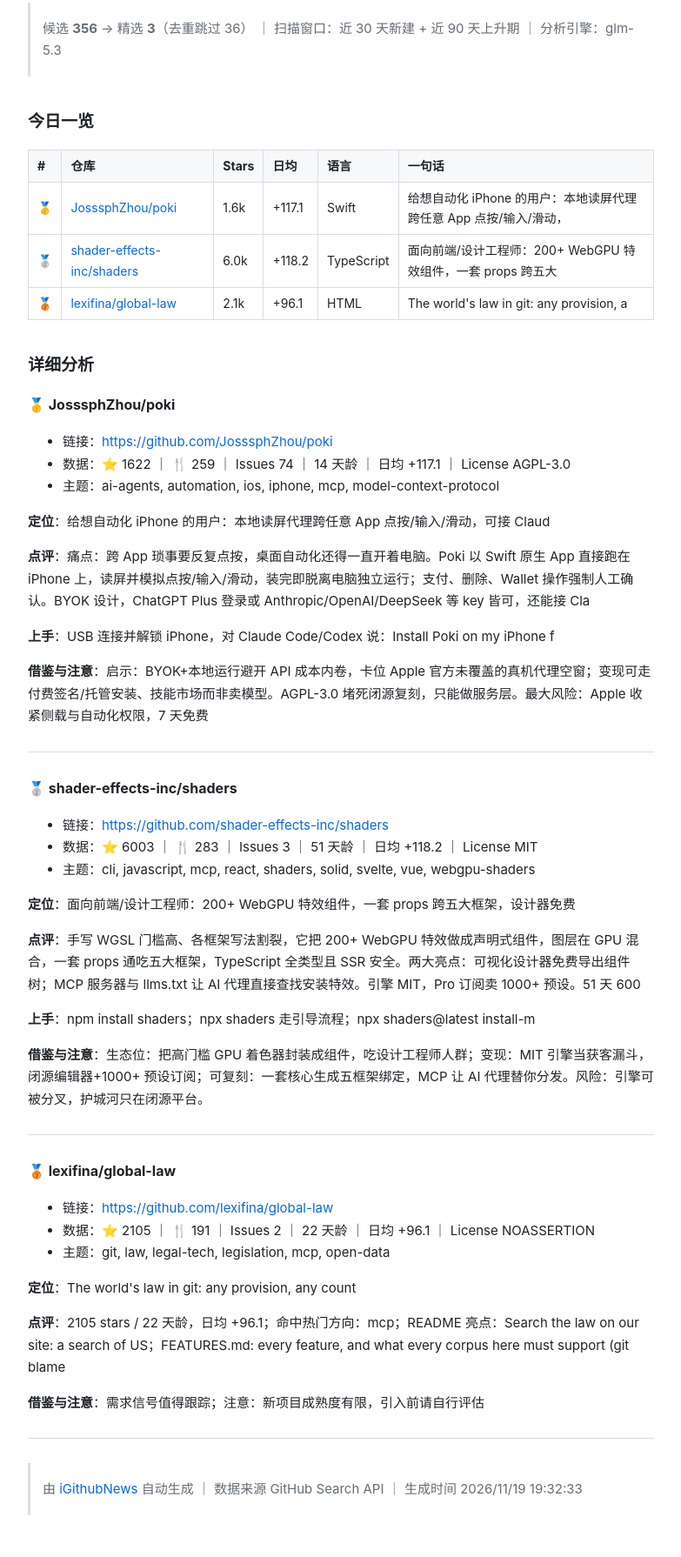
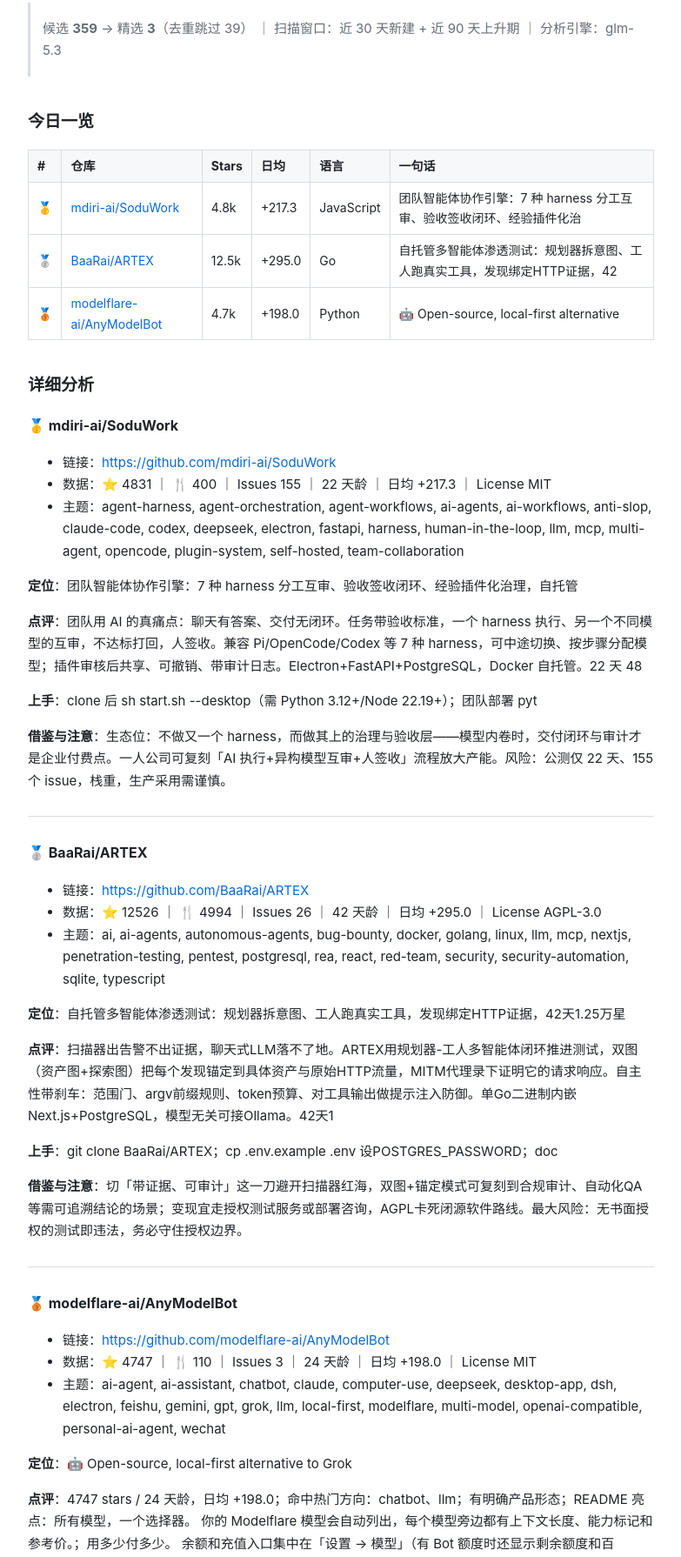
Before and after one commit to coolyi/ai-github-news, a plain HTML site: page index.html in a window 1280 px wide. Shown: the part 437-2227 px from the top of the page at 87% size, without its empty margins (248-1031 px from the left). Drawn offline with Linux system fonts and the light colour scheme.

Commit message:
发布 2026-11-20 日报 [skip ci]

```diff
--- a/index.html
+++ b/index.html
@@ -1,7 +1,7 @@
 <!doctype html>
 <html lang="zh-CN"><head>
 <meta charset="utf-8"><meta name="viewport" content="width=device-width,initial-scale=1">
-<title>GitHub AI 应用日报 · 2026年11月19日</title>
+<title>GitHub AI 应用日报 · 2026年11月20日</title>
 <style>
 :root { --fg:#1f2328; --muted:#656d76; --border:#d8dee4; --bg:#fff; --card:#f6f8fa; --accent:#0969da; }
 @media (prefers-color-scheme: dark) {
@@ -35,15 +35,15 @@ footer.site { margin-top:48px; color:var(--muted); font-size:13px; border-top:1p
 </head><body><main>
 <header class="site">
   <div class="kicker">iGithubNews · 每日 GitHub AI 新星榜</div>
-  <h1>2026年11月19日</h1>
-  <div class="sub">星期四 · Top 10 新兴 AI 应用 · 12 维度结构化分析</div>
+  <h1>2026年11月20日</h1>
+  <div class="sub">星期五 · Top 10 新兴 AI 应用 · 12 维度结构化分析</div>
 </header>
-<nav class="archive"><h2>往期归档</h2><ul><li><a href="./2026-11-19.html">2026年11月19日</a>　👈 今日</li>
+<nav class="archive"><h2>往期归档</h2><ul><li><a href="./2026-11-19.html">2026年11月19日</a></li>
 <li><a href="./2026-11-18.html">2026年11月18日</a></li>
 <li><a href="./2026-11-17.html">2026年11月17日</a></li></ul></nav>
-<article><h1>GitHub AI 应用日报 · 2026-11-19</h1>
+<article><h1>GitHub AI 应用日报 · 2026-11-20</h1>
 <blockquote>
-<p>候选 <strong>356</strong> → 精选 <strong>3</strong>（去重跳过 36） ｜ 扫描窗口：近 30 天新建 + 近 90 天上升期 ｜ 分析引擎：glm-5.3</p>
+<p>候选 <strong>359</strong> → 精选 <strong>3</strong>（去重跳过 39） ｜ 扫描窗口：近 30 天新建 + 近 90 天上升期 ｜ 分析引擎：glm-5.3</p>
 </blockquote>
 <h2>今日一览</h2>
 <table>
@@ -59,64 +59,65 @@ footer.site { margin-top:48px; color:var(--muted); font-size:13px; border-top:1p
 </thead>
 <tbody><tr>
 <td>🥇</td>
-<td><a href="https://github.com/JosssphZhou/poki">JosssphZhou/poki</a></td>
-<td>1.6k</td>
-<td>+117.1</td>
-<td>Swift</td>
-<td>给想自动化 iPhone 的用户：本地读屏代理跨任意 App 点按/输入/滑动，</td>
+<td><a href="https://github.com/mdiri-ai/SoduWork">mdiri-ai/SoduWork</a></td>
+<td>4.8k</td>
+<td>+217.3</td>
+<td>JavaScript</td>
+<td>团队智能体协作引擎：7 种 harness 分工互审、验收签收闭环、经验插件化治</td>
 </tr>
 <tr>
 <td>🥈</td>
-<td><a href="https://github.com/shader-effects-inc/shaders">shader-effects-inc/shaders</a></td>
-<td>6.0k</td>
-<td>+118.2</td>
-<td>TypeScript</td>
-<td>面向前端/设计工程师：200+ WebGPU 特效组件，一套 props 跨五大</td>
+<td><a href="https://github.com/BaaRai/ARTEX">BaaRai/ARTEX</a></td>
+<td>12.5k</td>
+<td>+295.0</td>
+<td>Go</td>
+<td>自托管多智能体渗透测试：规划器拆意图、工人跑真实工具，发现绑定HTTP证据，42</td>
 </tr>
 <tr>
 <td>🥉</td>
-<td><a href="https://github.com/lexifina/global-law">lexifina/global-law</a></td>
-<td>2.1k</td>
-<td>+96.1</td>
-<td>HTML</td>
-<td>The world&#39;s law in git: any provision, a</td>
+<td><a href="https://github.com/modelflare-ai/AnyModelBot">modelflare-ai/AnyModelBot</a></td>
+<td>4.7k</td>
+<td>+198.0</td>
+<td>Python</td>
+<td>🤖 Open-source, local-first alternative</td>
 </tr>
 </tbody></table>
 <h2>详细分析</h2>
-<h3>🥇 JosssphZhou/poki</h3>
+<h3>🥇 mdiri-ai/SoduWork</h3>
 <ul>
-<li>链接：<a href="https://github.com/JosssphZhou/poki">https://github.com/JosssphZhou/poki</a></li>
-<li>数据：⭐ 1622 ｜ 🍴 259 ｜ Issues 74 ｜ 14 天龄 ｜ 日均 +117.1 ｜ License AGPL-3.0</li>
-<li>主题：ai-agents, automation, ios, iphone, mcp, model-context-protocol</li>
+<li>链接：<a href="https://github.com/mdiri-ai/SoduWork">https://github.com/mdiri-ai/SoduWork</a></li>
+<li>数据：⭐ 4831 ｜ 🍴 400 ｜ Issues 155 ｜ 22 天龄 ｜ 日均 +217.3 ｜ License MIT</li>
+<li>主题：agent-harness, agent-orchestration, agent-workflows, ai-agents, ai-workflows, anti-slop, claude-code, codex, deepseek, electron, fastapi, harness, human-in-the-loop, llm, mcp, multi-agent, opencode, plugin-system, self-hosted, team-collaboration</li>
 </ul>
-<p><strong>定位</strong>：给想自动化 iPhone 的用户：本地读屏代理跨任意 App 点按/输入/滑动，可接 Claud</p>
-<p><strong>点评</strong>：痛点：跨 App 琐事要反复点按，桌面自动化还得一直开着电脑。Poki 以 Swift 原生 App 直接跑在 iPhone 上，读屏并模拟点按/输入/滑动，装完即脱离电脑独立运行；支付、删除、Wallet 操作强制人工确认。BYOK 设计，ChatGPT Plus 登录或 Anthropic/OpenAI/DeepSeek 等 key 皆可，还能接 Cla</p>
-<p><strong>上手</strong>：USB 连接并解锁 iPhone，对 Claude Code/Codex 说：Install Poki on my iPhone f</p>
-<p><strong>借鉴与注意</strong>：启示：BYOK+本地运行避开 API 成本内卷，卡位 Apple 官方未覆盖的真机代理空窗；变现可走付费签名/托管安装、技能市场而非卖模型。AGPL-3.0 堵死闭源复刻，只能做服务层。最大风险：Apple 收紧侧载与自动化权限，7 天免费</p>
+<p><strong>定位</strong>：团队智能体协作引擎：7 种 harness 分工互审、验收签收闭环、经验插件化治理，自托管</p>
+<p><strong>点评</strong>：团队用 AI 的真痛点：聊天有答案、交付无闭环。任务带验收标准，一个 harness 执行、另一个不同模型的互审，不达标打回，人签收。兼容 Pi/OpenCode/Codex 等 7 种 harness，可中途切换、按步骤分配模型；插件审核后共享、可撤销、带审计日志。Electron+FastAPI+PostgreSQL，Docker 自托管。22 天 48</p>
+<p><strong>上手</strong>：clone 后 sh start.sh --desktop（需 Python 3.12+/Node 22.19+）；团队部署 pyt</p>
+<p><strong>借鉴与注意</strong>：生态位：不做又一个 harness，而做其上的治理与验收层——模型内卷时，交付闭环与审计才是企业付费点。一人公司可复刻「AI 执行+异构模型互审+人签收」流程放大产能。风险：公测仅 22 天、155 个 issue，栈重，生产采用需谨慎。</p>
 <hr>
-<h3>🥈 shader-effects-inc/shaders</h3>
+<h3>🥈 BaaRai/ARTEX</h3>
 <ul>
-<li>链接：<a href="https://github.com/shader-effects-inc/shaders">https://github.com/shader-effects-inc/shaders</a></li>
-<li>数据：⭐ 6003 ｜ 🍴 283 ｜ Issues 3 ｜ 51 天龄 ｜ 日均 +118.2 ｜ License MIT</li>
-<li>主题：cli, javascript, mcp, react, shaders, solid, svelte, vue, webgpu-shaders</li>
+<li>链接：<a href="https://github.com/BaaRai/ARTEX">https://github.com/BaaRai/ARTEX</a></li>
+<li>数据：⭐ 12526 ｜ 🍴 4994 ｜ Issues 26 ｜ 42 天龄 ｜ 日均 +295.0 ｜ License AGPL-3.0</li>
+<li>主题：ai, ai-agents, autonomous-agents, bug-bounty, docker, golang, linux, llm, mcp, nextjs, penetration-testing, pentest, postgresql, rea, react, red-team, security, security-automation, sqlite, typescript</li>
 </ul>
-<p><strong>定位</strong>：面向前端/设计工程师：200+ WebGPU 特效组件，一套 props 跨五大框架，设计器免费</p>
-<p><strong>点评</strong>：手写 WGSL 门槛高、各框架写法割裂，它把 200+ WebGPU 特效做成声明式组件，图层在 GPU 混合，一套 props 通吃五大框架，TypeScript 全类型且 SSR 安全。两大亮点：可视化设计器免费导出组件树；MCP 服务器与 llms.txt 让 AI 代理直接查找安装特效。引擎 MIT，Pro 订阅卖 1000+ 预设。51 天 600</p>
-<p><strong>上手</strong>：npm install shaders；npx shaders 走引导流程；npx shaders@latest install-m</p>
-<p><strong>借鉴与注意</strong>：生态位：把高门槛 GPU 着色器封装成组件，吃设计工程师人群；变现：MIT 引擎当获客漏斗，闭源编辑器+1000+ 预设订阅；可复刻：一套核心生成五框架绑定，MCP 让 AI 代理替你分发。风险：引擎可被分叉，护城河只在闭源平台。</p>
+<p><strong>定位</strong>：自托管多智能体渗透测试：规划器拆意图、工人跑真实工具，发现绑定HTTP证据，42天1.25万星</p>
+<p><strong>点评</strong>：扫描器出告警不出证据，聊天式LLM落不了地。ARTEX用规划器-工人多智能体闭环推进测试，双图（资产图+探索图）把每个发现锚定到具体资产与原始HTTP流量，MITM代理录下证明它的请求响应。自主性带刹车：范围门、argv前缀规则、token预算、对工具输出做提示注入防御。单Go二进制内嵌Next.js+PostgreSQL，模型无关可接Ollama。42天1</p>
+<p><strong>上手</strong>：git clone BaaRai/ARTEX；cp .env.example .env 设POSTGRES_PASSWORD；doc</p>
+<p><strong>借鉴与注意</strong>：切「带证据、可审计」这一刀避开扫描器红海，双图+锚定模式可复刻到合规审计、自动化QA等需可追溯结论的场景；变现宜走授权测试服务或部署咨询，AGPL卡死闭源软件路线。最大风险：无书面授权的测试即违法，务必守住授权边界。</p>
 <hr>
-<h3>🥉 lexifina/global-law</h3>
+<h3>🥉 modelflare-ai/AnyModelBot</h3>
 <ul>
-<li>链接：<a href="https://github.com/lexifina/global-law">https://github.com/lexifina/global-law</a></li>
-<li>数据：⭐ 2105 ｜ 🍴 191 ｜ Issues 2 ｜ 22 天龄 ｜ 日均 +96.1 ｜ License NOASSERTION</li>
-<li>主题：git, law, legal-tech, legislation, mcp, open-data</li>
+<li>链接：<a href="https://github.com/modelflare-ai/AnyModelBot">https://github.com/modelflare-ai/AnyModelBot</a></li>
+<li>数据：⭐ 4747 ｜ 🍴 110 ｜ Issues 3 ｜ 24 天龄 ｜ 日均 +198.0 ｜ License MIT</li>
+<li>主题：ai-agent, ai-assistant, chatbot, claude, computer-use, deepseek, desktop-app, dsh, electron, feishu, gemini, gpt, grok, llm, local-first, modelflare, multi-model, openai-compatible, personal-ai-agent, wechat</li>
 </ul>
-<p><strong>定位</strong>：The world&#39;s law in git: any provision, any count</p>
-<p><strong>点评</strong>：2105 stars / 22 天龄，日均 +96.1；命中热门方向：mcp；README 亮点：Search the law on our site: a search of US；FEATURES.md: every feature, and what every corpus here must support (git blame</p>
-<p><strong>借鉴与注意</strong>：需求信号值得跟踪；注意：新项目成熟度有限，引入前请自行评估</p>
+<p><strong>定位</strong>：🤖 Open-source, local-first alternative to Grok </p>
+<p><strong>点评</strong>：4747 stars / 24 天龄，日均 +198.0；命中热门方向：chatbot、llm；有明确产品形态；README 亮点：所有模型，一个选择器。 你的 Modelflare 模型会自动列出，每个模型旁边都有上下文长度、能力标记和参考价。；用多少付多少。 余额和充值入口集中在「设置 → 模型」（有 Bot 额度时还显示剩余额度和百</p>
+<p><strong>上手</strong>：README 提供 Quick Start / 安装指引</p>
+<p><strong>借鉴与注意</strong>：产品化思路可复刻；注意：新项目成熟度有限，引入前请自行评估</p>
 <hr>
 <blockquote>
-<p>由 <a href="https://github.com/">iGithubNews</a> 自动生成 ｜ 数据来源 GitHub Search API ｜ 生成时间 2026/11/19 19:32:33</p>
+<p>由 <a href="https://github.com/">iGithubNews</a> 自动生成 ｜ 数据来源 GitHub Search API ｜ 生成时间 2026/11/20 16:23:06</p>
 </blockquote>
 
 </article>
```
Also changed, not shown: 2026-11-20.html (added, +125 -0 lines), 1 other file.
